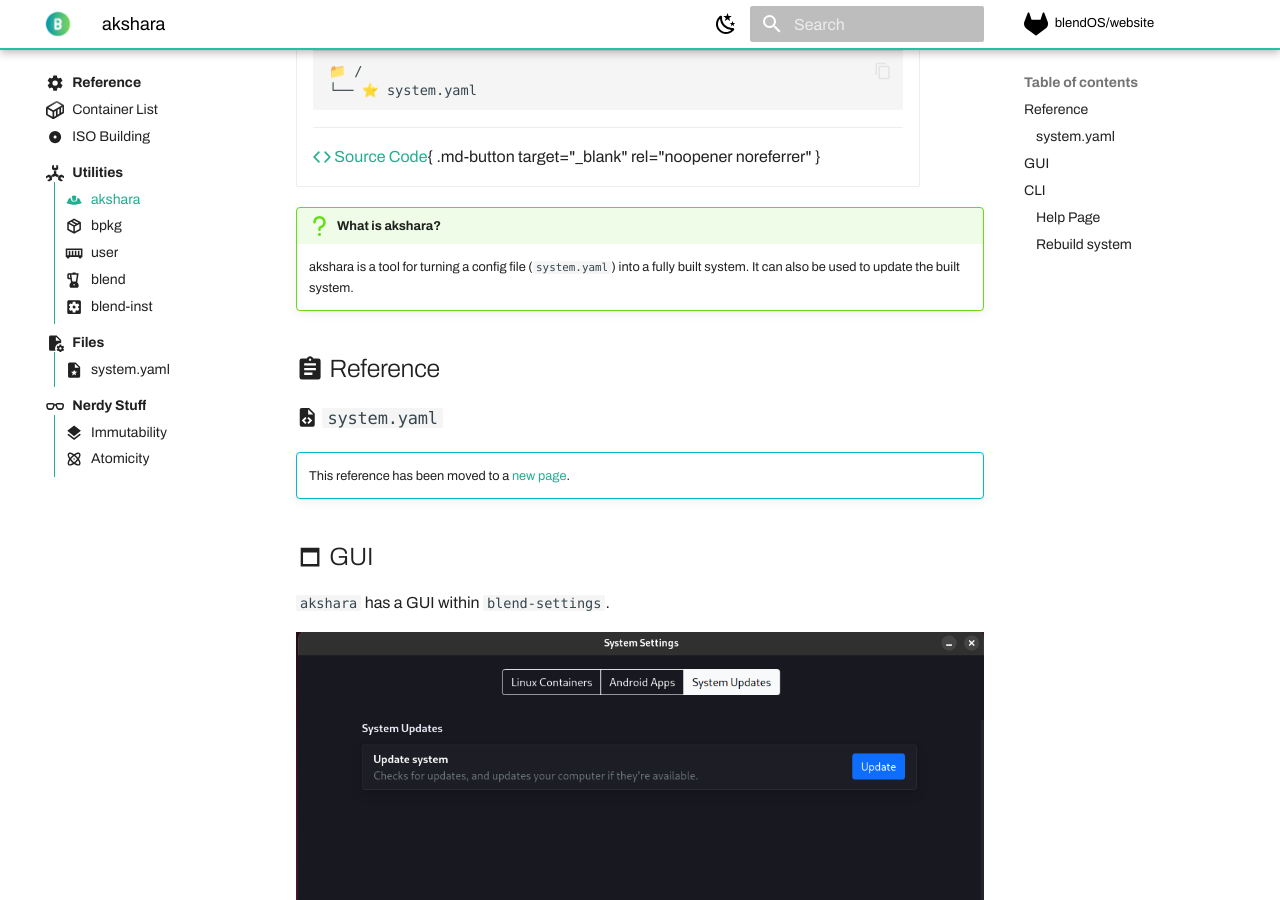
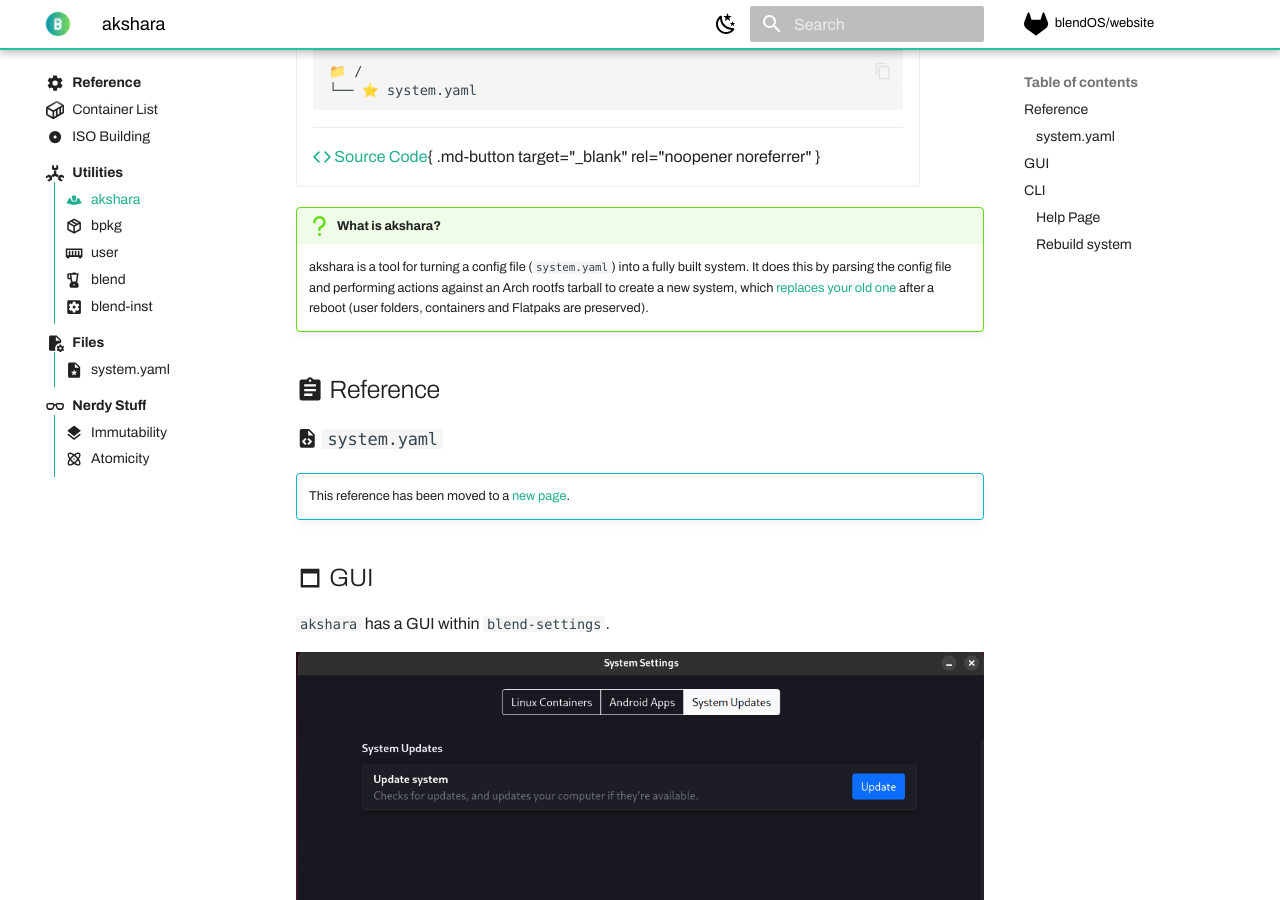
Before and after one commit to blend-os/website, an MkDocs documentation site: the page built from docs/reference/utils/akshara.md, in a window 1280 px wide and 900 px high, scrolled down 537 px. Built offline with MkDocs 1.6.1 and Material for MkDocs 9.7.7, drawn with Linux system fonts in a browser that asks for light colours; some web fonts are replaced; plug-ins that fetch from the network failed and are left out.

Commit message:
fix akshara description

```diff
--- a/docs/reference/utils/akshara.md
+++ b/docs/reference/utils/akshara.md
@@ -30,7 +30,7 @@
 </div>
 
 !!! question "What is <span class="notranslate">akshara</span>?"
-    akshara is a tool for turning a config file (`system.yaml`) into a fully built system. It can also be used to update the built system.
+    akshara is a tool for turning a config file (`system.yaml`) into a fully built system. It does this by parsing the config file and performing actions against an Arch rootfs tarball to create a new system, which [replaces your old one](../nerdy-stuff/atomicity.md) after a reboot (user folders, containers and Flatpaks are preserved).
 
 ## :material-clipboard-text: Reference
 
```
